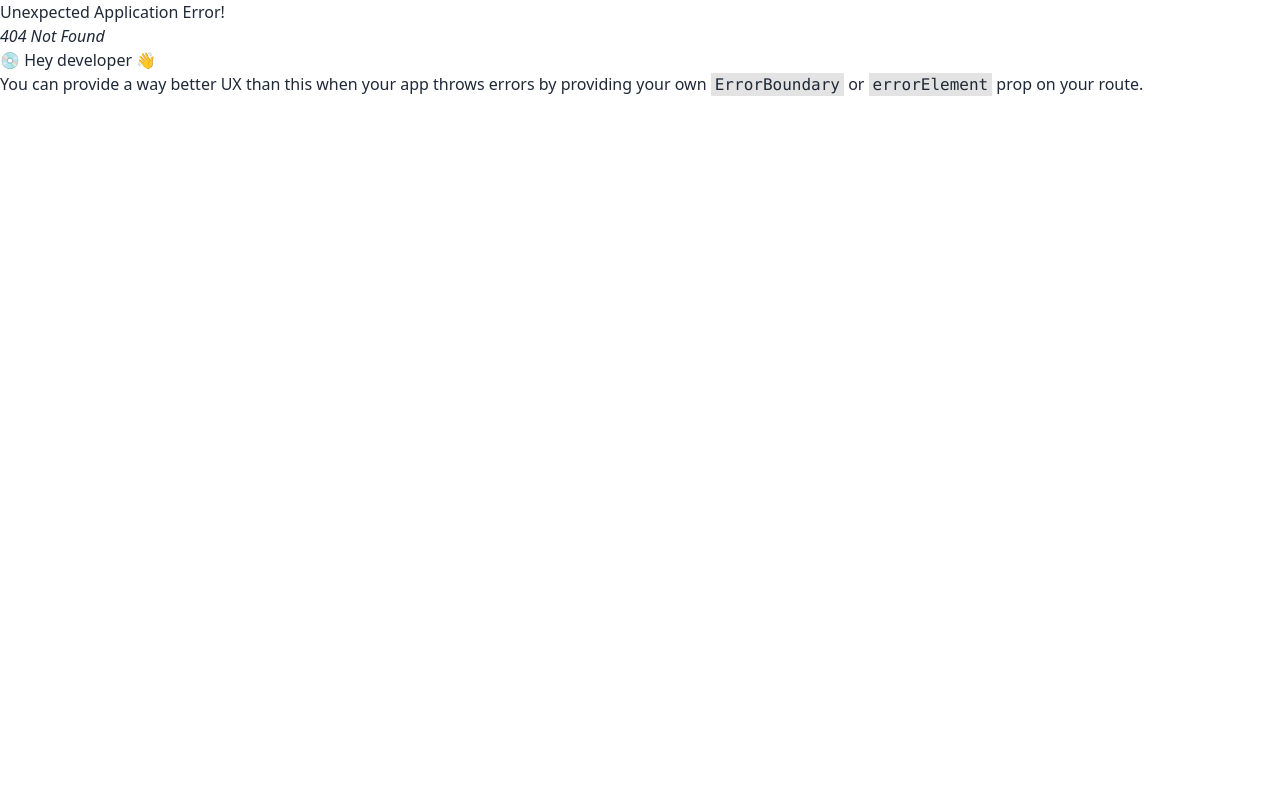
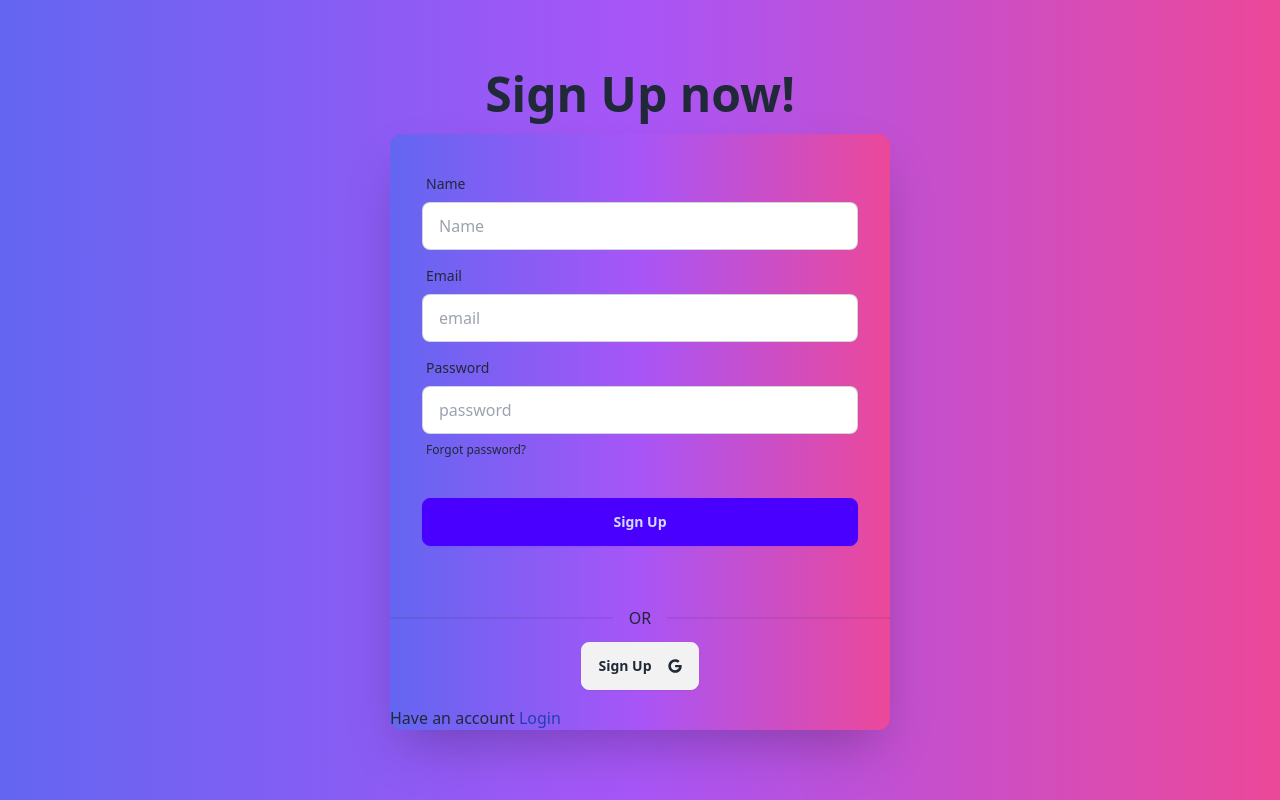
Before and after one commit to Dipto842/Getet-sop, a React (Vite) app: page /rejestar in a window 1280 px wide. Before the commit this address had no page. Built offline with nearby package versions, Linux system fonts and the light colour scheme; no server answers.

Commit message:
add gooole login

```diff
--- a/src/Componet/Pajes/ShearPages/Navbar.jsx
+++ b/src/Componet/Pajes/ShearPages/Navbar.jsx
@@ -1,7 +1,19 @@
+import { useContext } from "react";
 import { Link } from "react-router-dom";
-
+import { Authcontes } from "../../../firebase/Authentication";
+import auth from "../../../firebase/Firebase";
+import { signOut } from "firebase/auth";
+import { FaRegUserCircle } from "react-icons/fa";
 
 const Navbar = () => {
+  const {user}=useContext(Authcontes)
+  const logout = ()=>{
+    signOut(auth)
+    .then((res)=>{
+      console.log(res);
+
+    })
+  }
 const naveLing =<div className="flex  gap-6 items-center text-[17px] font-medium italic ">
 <Link to={'/'}><li className=" text-white border-2 w-20 text-center rounded-xl h-10 pt-[6px]   hover:bg-green-800   active:bg-green-700   focus:outline-none focus:ring focus:ring-green-300     shadow-lg shadow-purple-500/50 ">Home</li></Link>
 
@@ -43,23 +55,24 @@ const naveLing =<div className="flex  gap-6 items-center text-[17px] font-medium
   </div>
 
   <div className="navbar-end ">
-    <div className="pr-28 ">
-      <Link  ><li  className= " list-none text-white border-2 w-20 text-center rounded-xl h-10 pt-[6px]   hover:bg-green-300   active:bg-green-700   focus:outline-none focus:ring focus:ring-green-300     shadow-md " >Sign in</li> </Link>
+   { !user &&  <div className="pr-28 ">
+      <Link to={'/login'} ><li  className= " list-none text-white border-2 w-20 text-center rounded-xl h-10 pt-[6px]   hover:bg-green-300   active:bg-green-700   focus:outline-none focus:ring focus:ring-green-300     shadow-md " >Sign in</li> </Link>
 
     </div>
+   }
   <div className="dropdown dropdown-end pr-6">
       <div tabIndex={0} role="button" className="btn btn-ghost btn-circle avatar">
         <div className="w-10 rounded-full">
           <img
-            alt="Tailwind CSS Navbar component"
-            src="https://img.daisyui.com/images/stock/photo-1534528741775-53994a69daeb.webp" />
+            alt='No picar'
+            src= {  user.photoURL} />
         </div>
       </div>
       <ul
         tabIndex={0}
         className="menu menu-sm dropdown-content bg-base-100 rounded-box z-[1] mt-3  p-2 shadow bg-gradient-to-r from-indigo-500 via-purple-500 to-pink-500 gap-4 text-center ">
     <Link>   <li className="text-white border-2 w-20 text-center rounded-xl h-10 pt-[6px]    hover:bg-green-300   active:bg-green-700   focus:outline-none focus:ring focus:ring-green-300  mx-7   shadow-md ">Deshboard</li></Link>
-      <Link> <li className="text-white border-2 w-20 text-center rounded-xl h-10 pt-[6px]   hover:bg-green-300   active:bg-green-700   focus:outline-none focus:ring focus:ring-green-300   mx-7   shadow-md ">Logout </li></Link>
+      <Link> <li  onClick={logout} className="text-white border-2 w-20 text-center rounded-xl h-10 pt-[6px]   hover:bg-green-300   active:bg-green-700   focus:outline-none focus:ring focus:ring-green-300   mx-7   shadow-md ">Logout </li></Link>
 
       </ul>
     </div>
--- /dev/null
+++ b/src/Componet/Pajes/logineAndRejestar/GoogleLogine/Goole.jsx
@@ -0,0 +1,23 @@
+import { useContext } from "react";
+import { Authcontes } from "../../../../firebase/Authentication";
+import { FaGoogle } from "react-icons/fa";
+import { useNavigate } from "react-router-dom";
+
+const Goole = () => {
+    const {signInWithPopu}= useContext(Authcontes)
+    const hedelsubmit = ()=>{
+        signInWithPopu()
+      .then(()=>{
+
+        neveget('/')
+      })
+    }
+    const neveget = useNavigate()
+    return (
+        <div className="flex">
+           <button onClick={hedelsubmit} className="flex items-center gap-4 btn btn-md rounded-lg  text-center mx-auto"> Sign Up   <span> <FaGoogle/></span></button>
+        </div>
+    );
+};
+
+export default Goole;
--- /dev/null
+++ b/src/Componet/Pajes/logineAndRejestar/Login.jsx
@@ -0,0 +1,86 @@
+import { useForm } from 'react-hook-form';
+
+import { useContext } from 'react';
+import { Authcontes } from '../../../firebase/Authentication';
+import { Link, useNavigate } from 'react-router-dom';
+import Swal from 'sweetalert2';
+
+
+const Login = () => {
+
+
+    const {
+        register,
+        handleSubmit,
+        // formState: { errors },
+      } = useForm();
+      const {singIn}=useContext(Authcontes)
+
+      const onSubmit =(data)=>{
+        const email = data.email
+        const password = data.password
+        console.log(singIn);
+        singIn(email,password)
+        .then((res)=>{
+          Swal.fire({
+            position: "top-end",
+            icon: "success",
+            title: "Your Login success",
+            showConfirmButton: false,
+            timer: 1500
+          });
+          neveget('/')
+        })
+
+
+
+
+
+      }
+      const neveget = useNavigate()
+    return (
+        <div>
+            <div className="hero min-h-screen bg-base-200 bg-gradient-to-r from-indigo-500 via-purple-500 to-pink-500">
+  <div className="hero-content flex-col ">
+    <div className="text-center">
+      <h1 className="text-5xl font-bold ">Login now!</h1>
+
+    </div>
+    <div className="card flex-shrink-0 w-full lg:w-[500px] shadow-2xl bg-base-100 rounded-xl">
+      <form onSubmit={handleSubmit(onSubmit)} className="card-body  bg-gradient-to-r from-indigo-500 via-purple-500 to-pink-500  rounded-xl gap-4">
+        <div className="form-control">
+          <label className="label">
+            <span className="label-text">Name</span>
+          </label>
+          <input {...register('name')} type="text" placeholder="Name" className="input input-bordered" required />
+        </div>
+        <div className="form-control">
+          <label className="label">
+            <span className="label-text">Email</span>
+          </label>
+          <input {...register('email')} type="email" placeholder="email" className="input input-bordered" required />
+        </div>
+        <div className="form-control">
+          <label className="label">
+            <span className="label-text">Password</span>
+          </label>
+          <input {...register('password')} type="password" placeholder="password" className="input input-bordered" required />
+          <label className="label">
+            <a href="#" className="label-text-alt link link-hover">Forgot password?</a>
+          </label>
+        </div>
+        <div className="form-control mt-6">
+          <button className="btn btn-primary">Login</button>
+        </div>
+      </form>
+      <div>
+        <h1>Don't have an account? <Link to={'/rejestar'}><span className='text-blue-800'>Sign Up</span></Link></h1>
+      </div>
+    </div>
+  </div>
+</div>
+        </div>
+    );
+};
+
+export default Login;
--- /dev/null
+++ b/src/Componet/Pajes/logineAndRejestar/Rejestar.jsx
@@ -0,0 +1,88 @@
+import { useForm } from 'react-hook-form';
+
+import { useContext } from 'react';
+import { Authcontes } from '../../../firebase/Authentication';
+import Swal from 'sweetalert2';
+import { Link, useNavigate } from 'react-router-dom';
+import Goole from './GoogleLogine/Goole';
+
+const Rejestar = () => {
+    const {
+        register,
+        handleSubmit,
+        // formState: { errors },
+      } = useForm();
+      const {singup}=useContext(Authcontes)
+
+      const onSubmit =(data)=>{
+        const email = data.email
+        const password = data.password
+        console.log(singup);
+        singup(email,password)
+        .then((res)=>{
+            Swal.fire({
+                position: "top-end",
+                icon: "success",
+                title: "Your work has been saved",
+                showConfirmButton: false,
+                timer: 1500
+              });
+              neveget('/')
+        })
+
+
+
+
+      }
+      const neveget = useNavigate()
+    return (
+        <div>
+            <div className="hero min-h-screen bg-base-200 bg-gradient-to-r from-indigo-500 via-purple-500 to-pink-500">
+  <div className="hero-content flex-col ">
+    <div className="text-center">
+      <h1 className="text-5xl font-bold ">Sign Up now!</h1>
+
+    </div>
+    <div className="card flex-shrink-0 w-full lg:w-[500px] shadow-2xl bg-base-100   bg-gradient-to-r from-indigo-500 via-purple-500 to-pink-500  rounded-xl gap-4">
+      <form onSubmit={handleSubmit(onSubmit)} className="card-body ">
+        <div className="form-control">
+          <label className="label">
+            <span className="label-text">Name</span>
+          </label>
+          <input {...register('name')} type="text" placeholder="Name" className="input input-bordered" required />
+        </div>
+        <div className="form-control">
+          <label className="label">
+            <span className="label-text">Email</span>
+          </label>
+          <input {...register('email')} type="email" placeholder="email" className="input input-bordered" required />
+        </div>
+        <div className="form-control">
+          <label className="label">
+            <span className="label-text">Password</span>
+          </label>
+          <input {...register('password')} type="password" placeholder="password" className="input input-bordered" required />
+          <label className="label">
+            <a href="#" className="label-text-alt link link-hover">Forgot password?</a>
+          </label>
+        </div>
+        <div className="form-control mt-6">
+          <button className="btn btn-primary">Sign Up</button>
+        </div>
+
+      </form>
+      <div className=' text-center  '>
+      <div className="divider">OR</div>
+    <Goole ></Goole>
+      </div>
+      <div>
+        <h1>Have an account <Link to={'/login'}><span className='text-blue-800'>Login</span></Link></h1>
+      </div>
+    </div>
+  </div>
+</div>
+        </div>
+    );
+};
+
+export default Rejestar;
--- a/src/firebase/Authentication.jsx
+++ b/src/firebase/Authentication.jsx
@@ -1,5 +1,6 @@
 import { createContext, useEffect, useState } from "react";
 import {
+
   GoogleAuthProvider,
   onAuthStateChanged,
   signInWithEmailAndPassword,
@@ -7,12 +8,15 @@ import {
 } from "firebase/auth";
 
 import { createUserWithEmailAndPassword } from "firebase/auth";
-import { auth } from "./Firebase";
+import auth from "./Firebase";
 
-export const Authcontes = createContext(null);
+
+
+ export let Authcontes = createContext('')
 
 // eslint-disable-next-line react/prop-types
 const Authprovedar = ({ children }) => {
+
   const provider = new GoogleAuthProvider();
   const [user, setuser] = useState("");
 
@@ -25,13 +29,14 @@ const Authprovedar = ({ children }) => {
   // rejestar
 
   const singup = (email, password) => {
-    return createUserWithEmailAndPassword(auth, email, password);
+    return createUserWithEmailAndPassword(auth, email, password)
+
   };
 
   // logen
 
   const singIn = (email, password) => {
-    return signInWithEmailAndPassword(auth, email, password);
+    return signInWithEmailAndPassword(auth, email, password)
   };
 
   useEffect(() => {
--- a/src/firebase/Firebase.js
+++ b/src/firebase/Firebase.js
@@ -1,7 +1,7 @@
 // Import the functions you need from the SDKs you need
 import { initializeApp } from "firebase/app";
+import { getAuth } from "firebase/auth";
 
-import { getAuth } from "firebase/auth";
 // TODO: Add SDKs for Firebase products that you want to use
 // https://firebase.google.com/docs/web/setup#available-libraries
 
@@ -18,5 +18,6 @@ const firebaseConfig = {
 };
 
 // Initialize Firebase
-const app = initializeApp(firebaseConfig);
-export const auth = getAuth(app);
+ const app = initializeApp(firebaseConfig);
+ const auth = getAuth(app)
+ export default auth
--- a/src/main.jsx
+++ b/src/main.jsx
@@ -1,14 +1,14 @@
-import { StrictMode } from 'react'
-import { createRoot } from 'react-dom/client'
+
 import './index.css'
-
+import ReactDOM from 'react-dom/client'
 import { router } from './router.jsx'
-import {
-
-  RouterProvider,
-} from "react-router-dom";
-createRoot(document.getElementById('root')).render(
-  <StrictMode>
-    <RouterProvider router={router} />
-  </StrictMode>
+import { RouterProvider,} from "react-router-dom";
+import Authprovedar from './firebase/Authentication.jsx';
+import React from 'react';
+ReactDOM.createRoot(document.getElementById("root")).render(
+  <React.StrictMode>
+   <Authprovedar>
+   <RouterProvider router={router} />
+   </Authprovedar>
+  </React.StrictMode>
 )
```
Also changed, not shown: package.json (+10 -2 lines), src/router.jsx (+13 -5 lines), 2 other files (tests, documents, lock files or other folders).
